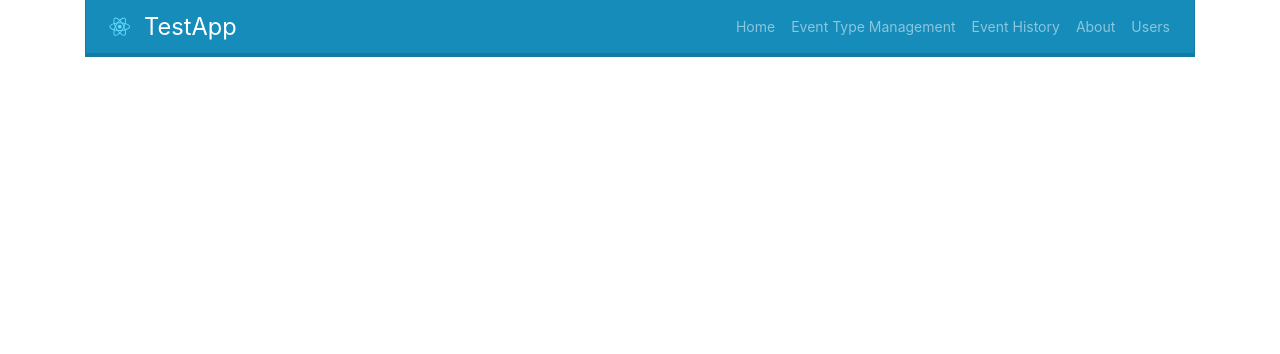
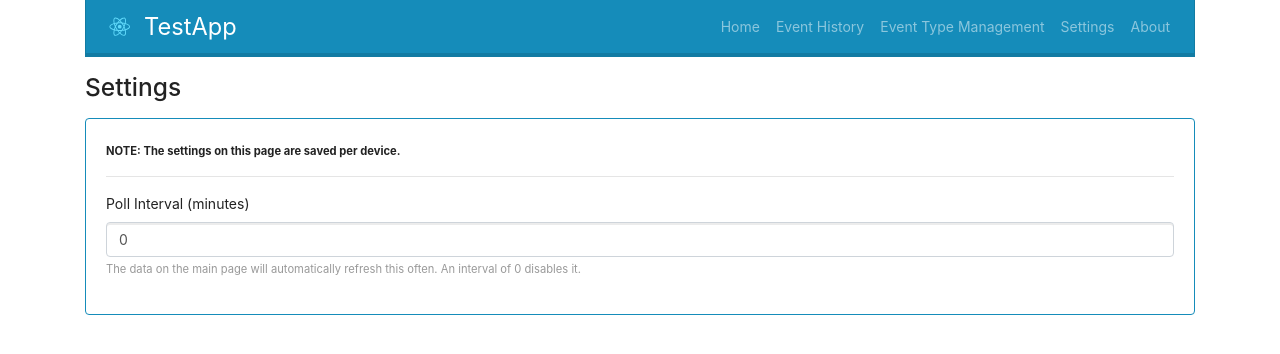
Before and after one commit to UrsineRaven/TestReactApp, a React (Create React App) app: page /settings in a window 1280 px wide. Shown: the top 354 px of the page. Built offline with nearby package versions, Linux system fonts and the light colour scheme.

Commit message:
Added settings page and groundwork for polling

```diff
--- a/src/App.js
+++ b/src/App.js
@@ -4,7 +4,6 @@ import { BrowserRouter as Router, Route } from 'react-router-dom';
 import DbRoutes from './components/DatabaseManagedRoutes';
 import NavigationBar from './components/NavigationBar';
 import About from './pages/About';
-import Users from './pages/Users';
 
 // Router
 function AppRouter() {
@@ -15,7 +14,6 @@ function AppRouter() {
 
         {DbRoutes()}
         <Route path="/about/" component={About} />
-        <Route path="/users/" component={Users} />
       </Container>
     </Router>
   );
--- a/src/components/DatabaseManagedRoutes.js
+++ b/src/components/DatabaseManagedRoutes.js
@@ -1,7 +1,10 @@
 import React, { useState } from 'react';
 import { Route } from 'react-router-dom';
+import useInterval from '../hooks/useInterval';
+import useLocalStorage from '../hooks/useLocalStorage';
 import History from '../pages/History';
 import Home from '../pages/Home';
+import Settings from '../pages/Settings';
 import Types from '../pages/Types';
 import { getLocalIsoDateAndTime } from './Helpers';
 
@@ -32,6 +35,19 @@ const testDataEntries = [
 function DatabaseManagedRoutes() {
   const [evtTypes, setEvtTypes] = useState(testDataEventTypes);
   const [events, setEvents] = useState(testDataEntries);
+  const [pollInterval, setPollInterval] = useLocalStorage('poll-interval', 0);
+
+  useInterval(
+    () => {
+      refreshData();
+    },
+    pollInterval > 0 ? pollInterval * 60000 : null
+  );
+
+  function refreshData() {
+    // TODO: Refresh data from the database here
+    alert('pretend the data was refreshed :)');
+  }
 
   function handleEditType(evt) {
     const index = evtTypes.findIndex(e => e.id === evt.id);
@@ -75,9 +91,15 @@ function DatabaseManagedRoutes() {
           rows={events}
           onNewEvent={handleNewEvent}
           onDeleteEvent={handleDeleteEvent}
+          onRefresh={refreshData}
         />
       )}
       key="home"
+    />,
+    <Route
+      path="/history/"
+      render={() => <History evtTypes={evtTypes} rows={events} />}
+      key="history"
     />,
     <Route
       path="/type-management/"
@@ -85,9 +107,14 @@ function DatabaseManagedRoutes() {
       key="type-management"
     />,
     <Route
-      path="/history/"
-      render={() => <History evtTypes={evtTypes} rows={events} />}
-      key="history"
+      path="/settings/"
+      render={() => (
+        <Settings
+          pollInterval={pollInterval}
+          onChangePollInterval={newVal => setPollInterval(newVal)}
+        />
+      )}
+      key="settings"
     />
   ];
 }
--- a/src/components/EventTypeSelector.js
+++ b/src/components/EventTypeSelector.js
@@ -47,7 +47,7 @@ function EventTypeSelector(props) {
         {evtTypes}
       </Form.Control>
       {props.description && (
-        <Form.Text as="small" className="muted">
+        <Form.Text as="small" className="text-muted">
           {props.description}
         </Form.Text>
       )}
--- a/src/components/NavigationBar.js
+++ b/src/components/NavigationBar.js
@@ -29,17 +29,17 @@ function NavigationBar() {
           <Nav.Link as={Link} to="/">
             Home
           </Nav.Link>
+          <Nav.Link as={Link} to="/history/">
+            Event History
+          </Nav.Link>
           <Nav.Link as={Link} to="/type-management/">
             Event Type Management
           </Nav.Link>
-          <Nav.Link as={Link} to="/history/">
-            Event History
+          <Nav.Link as={Link} to="/settings/">
+            Settings
           </Nav.Link>
           <Nav.Link as={Link} to="/about/">
             About
-          </Nav.Link>
-          <Nav.Link as={Link} to="/users/">
-            Users
           </Nav.Link>
         </Nav>
       </Navbar.Collapse>
--- /dev/null
+++ b/src/hooks/useInterval.js
@@ -0,0 +1,29 @@
+import { useEffect, useRef } from 'react';
+
+/**
+ * Hook that sets up, maintains, and cleans up an interval.   \
+ * Source: https://overreacted.io/making-setinterval-declarative-with-react-hooks/
+ * @param {Function} callback - The function to call after delay
+ * @param {number} delay - The delay of the interval in milliseconds. Passing null pauses it.
+ */
+function useInterval(callback, delay) {
+  const savedCallback = useRef();
+
+  // Remember the latest callback.
+  useEffect(() => {
+    savedCallback.current = callback;
+  }, [callback]);
+
+  // Set up the interval.
+  useEffect(() => {
+    function tick() {
+      savedCallback.current();
+    }
+    if (delay !== null) {
+      let id = setInterval(tick, delay);
+      return () => clearInterval(id);
+    }
+  }, [delay]);
+}
+
+export default useInterval;
--- /dev/null
+++ b/src/hooks/useLocalStorage.js
@@ -0,0 +1,46 @@
+import { useState } from 'react';
+
+/**
+ * Hook that allows you to use local storage similar to useState   \
+ * Source: https://usehooks.com/useLocalStorage/
+ * @param {string} key - the local storage key to use
+ * @param {*} initialValue - the value to use if the key isn't present in local storage
+ * @returns {[*, (newValue)=>void]} array containing the variable (index 0) and the function to set the variable (index 1)
+ */
+function useLocalStorage(key, initialValue) {
+  // State to store our value
+  // Pass initial state function to useState so logic is only executed once
+  const [storedValue, setStoredValue] = useState(() => {
+    try {
+      // Get from local storage by key
+      const item = window.localStorage.getItem(key);
+      // Parse stored json or if none return initialValue
+      return item ? JSON.parse(item) : initialValue;
+    } catch (error) {
+      // If error also return initialValue
+      console.log(error);
+      return initialValue;
+    }
+  });
+
+  // Return a wrapped version of useState's setter function that ...
+  // ... persists the new value to localStorage.
+  const setValue = value => {
+    try {
+      // Allow value to be a function so we have same API as useState
+      const valueToStore =
+        value instanceof Function ? value(storedValue) : value;
+      // Save state
+      setStoredValue(valueToStore);
+      // Save to local storage
+      window.localStorage.setItem(key, JSON.stringify(valueToStore));
+    } catch (error) {
+      // A more advanced implementation would handle the error case
+      console.log(error);
+    }
+  };
+
+  return [storedValue, setValue];
+}
+
+export default useLocalStorage;
--- a/src/pages/Home.js
+++ b/src/pages/Home.js
@@ -63,6 +63,15 @@ function Home(props) {
       <h5 className="mt-3">
         {'Page last updated: '}
         <small className="text-muted">{updateTime}</small>
+        <Button
+          variant="secondary"
+          size="sm"
+          style={{ float: 'right' }}
+          onClick={props.onRefresh}
+          title="Refresh the event list"
+        >
+          Refresh
+        </Button>
       </h5>
       <NewEventCard eventTypes={props.evtTypes} evtClick={props.onNewEvent} />
       <Table striped bordered size="sm" className="mt-2">
--- /dev/null
+++ b/src/pages/Settings.js
@@ -0,0 +1,41 @@
+import React from 'react';
+import Card from 'react-bootstrap/Card';
+import Form from 'react-bootstrap/Form';
+import PageHeading from '../components/PageHeading';
+
+function Settings(props) {
+  return (
+    <>
+      <PageHeading>Settings</PageHeading>
+      <Card border="primary">
+        <Card.Body>
+          <Form>
+            <Form.Text>
+              <strong>
+                NOTE: The settings on this page are saved per device.
+              </strong>
+            </Form.Text>
+            <hr />
+            <Form.Group controlId="setPollInterval">
+              <Form.Label>Poll Interval (minutes)</Form.Label>
+              <Form.Control
+                type="number"
+                min="0"
+                value={props.pollInterval}
+                onChange={newVal =>
+                  props.onChangePollInterval(newVal.target.value)
+                }
+              />
+              <Form.Text as="small" className="text-muted">
+                The data on the main page will automatically refresh this often.
+                An interval of 0 disables it.
+              </Form.Text>
+            </Form.Group>
+          </Form>
+        </Card.Body>
+      </Card>
+    </>
+  );
+}
+
+export default Settings;
--- a/src/pages/Types.js
+++ b/src/pages/Types.js
@@ -65,7 +65,6 @@ function Types(props) {
       <Card border="primary">
         <Card.Body>
           <Form>
-            <fieldset>
             <EventTypeSelector
               evtTypes={props.evtTypes}
               value={id}
@@ -90,7 +89,6 @@ function Types(props) {
             <Button variant="primary" onClick={() => handleSubmit()}>
               Submit
             </Button>
-            </fieldset>
           </Form>
         </Card.Body>
       </Card>
--- a/src/pages/Users.js
+++ /dev/null
@@ -1,8 +0,0 @@
-import React from 'react';
-import PageHeading from '../components/PageHeading';
-
-function Users() {
-  return <PageHeading>Users</PageHeading>;
-}
-
-export default Users;
```
Lines whose indentation alone changed are shown as unchanged.
